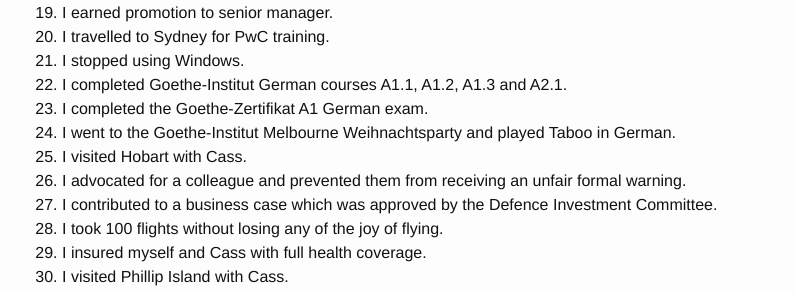
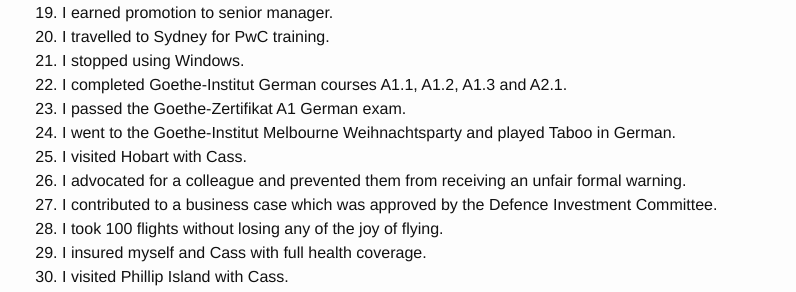
Before and after one commit to danmorrison/danmorrison.github.io, a Jekyll site: the page built from _posts/2017-01-02-2016.md, in a window 1280 px wide. Shown: the part 1009-1301 px from the top of the page, without its empty margins (238-1034 px from the left). Built offline with Jekyll 4.4.1, drawn with Linux system fonts in a browser that asks for light colours.

Commit message:
I passed the Goethe-Zertifikat A1 German exam

```diff
--- a/_posts/2017-01-02-2016.md
+++ b/_posts/2017-01-02-2016.md
@@ -30,7 +30,7 @@ Things I did in 2016 that I'm particularly proud of:
 20. I travelled to Sydney for PwC training.
 21. I stopped using Windows.
 22. I completed Goethe-Institut German courses A1.1, A1.2, A1.3 and A2.1.
-23. I completed the Goethe-Zertifikat A1 German exam.
+23. I passed the Goethe-Zertifikat A1 German exam.
 24. I went to the Goethe-Institut Melbourne Weihnachtsparty and played Taboo in German.
 25. I visited Hobart with Cass.
 26. I advocated for a colleague and prevented them from receiving an unfair formal warning.
```
